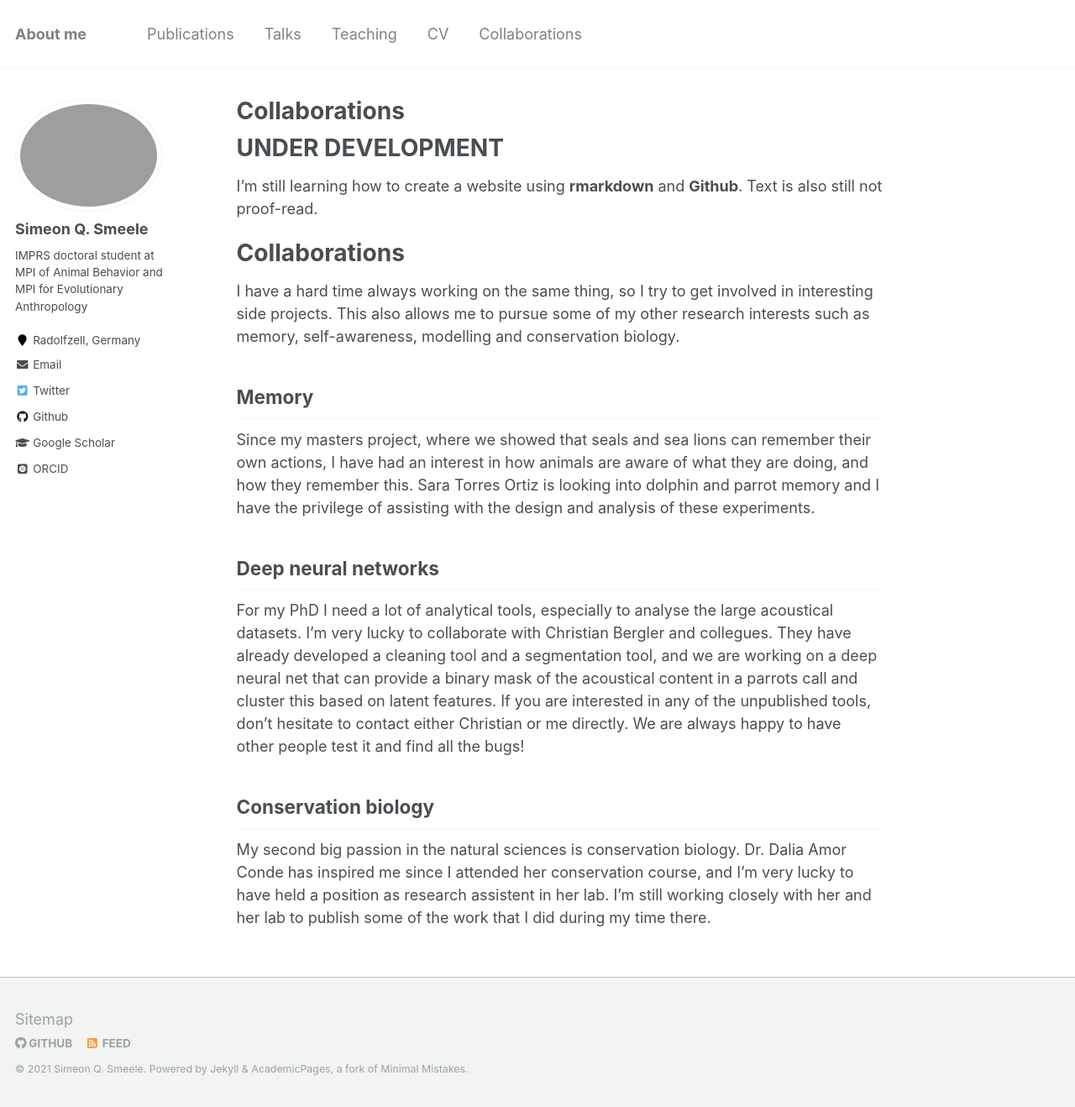
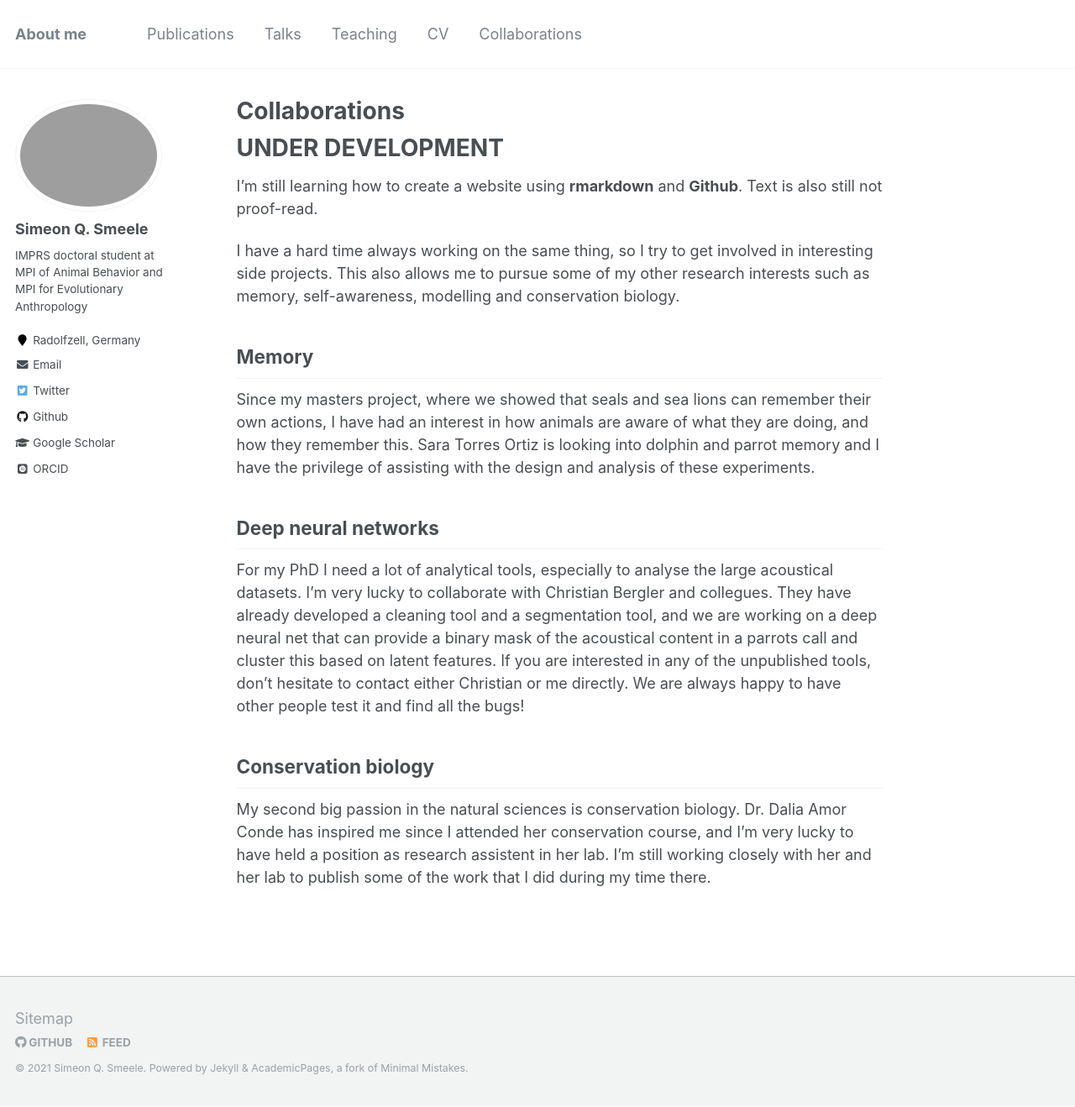
Before and after one commit to simeonqs/simeonqs.github.io, a Jekyll site: the page built from _pages/collaborations.md, in a window 1280 px wide and 1318 px high. Shown: the whole window at 84% size. Built offline with Jekyll 4.4.1, drawn with Linux system fonts in a browser that asks for light colours; some web fonts are replaced.

Commit message:
Removing title.

```diff
--- a/_pages/collaborations.md
+++ b/_pages/collaborations.md
@@ -10,8 +10,6 @@ author_profile: true
 # UNDER DEVELOPMENT
 
 I'm still learning how to create a website using **rmarkdown** and **Github**. Text is also still not proof-read.
-
-# Collaborations
 
 I have a hard time always working on the same thing, so I try to get involved in interesting side projects. This also allows me to pursue some of my other research interests such as memory, self-awareness, modelling and conservation biology.
 
```
